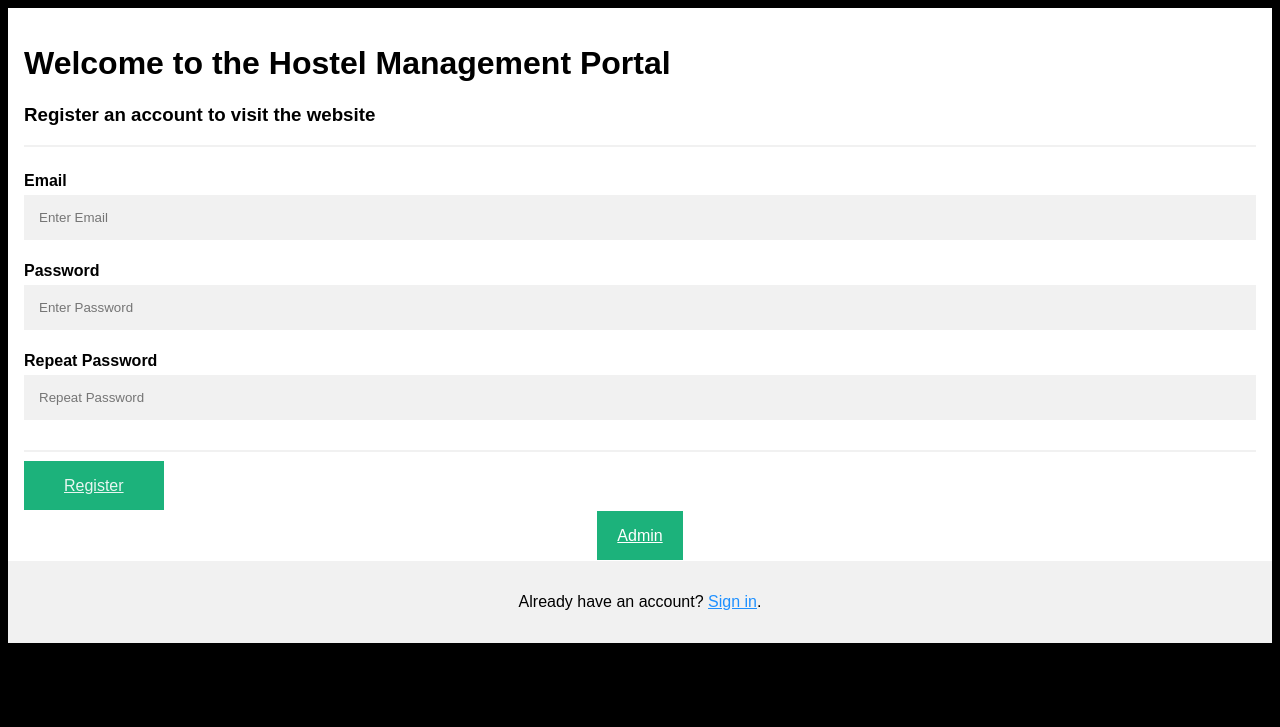
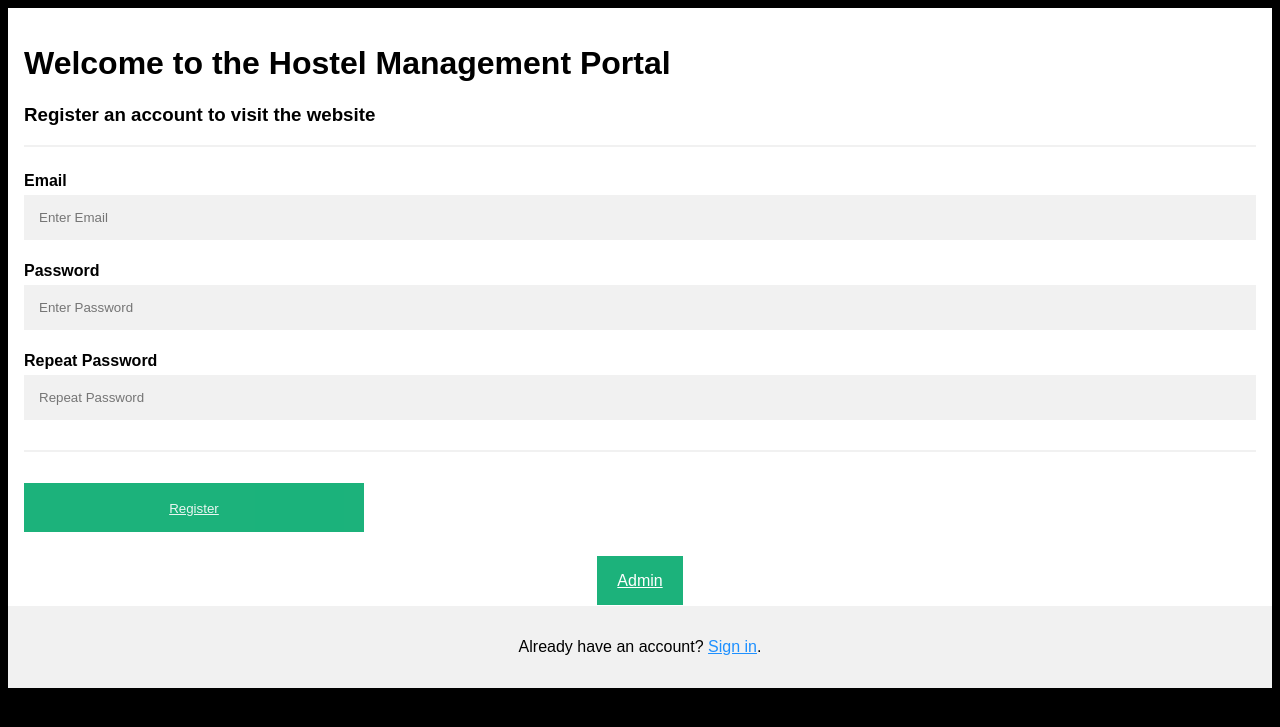
Before and after one commit to x22151630/Hostel, a Django app: page / in a window 1280 px wide. Shown: the top 727 px of the page. Run offline with Django 4.2, Linux system fonts and the light colour scheme; data comes from the database, SQL or seed files in the repository.

Commit message:
Final push

```diff
--- a/hostel/templates/hostel/base.html
+++ b/hostel/templates/hostel/base.html
@@ -76,7 +76,7 @@ a {
 <body>
 
 
-<form action="/action_page.php" method="POST">
+<form  method="POST">
   <div class="container">
   	<h1> Welcome to the Hostel Management Portal</h1>
 
@@ -86,17 +86,17 @@ a {
 
 
     <label for="email"><b>Email</b></label>
-    <input type="text" placeholder="Enter Email" name="email" id="email" required>
+    <input type="text" placeholder="Enter Email" name="email" id="email" required >
 
     <label for="psw"><b>Password</b></label>
-    <input type="password" placeholder="Enter Password" name="psw" id="psw" required>
+    <input type="password" placeholder="Enter Password" name="psw" id="psw" required >
 
     <label for="psw-repeat"><b>Repeat Password</b></label>
-    <input type="password" placeholder="Repeat Password" name="psw-repeat" id="psw-repeat" required>
+    <input type="password" placeholder="Repeat Password" name="psw-repeat" id="psw-repeat" required >
     <hr>
 
     <div. class="container registerbtn">
-    <a type="submit" class="registerbtn" href="hostel/index"> Register</a>
+    <button type="submit" class="registerbtn" > <a href="/index" style = "color:white">Register</a></button>
     </div>
     <div class="container admin">
     <a class="registerbtn" href="/admin">Admin</a>
```
